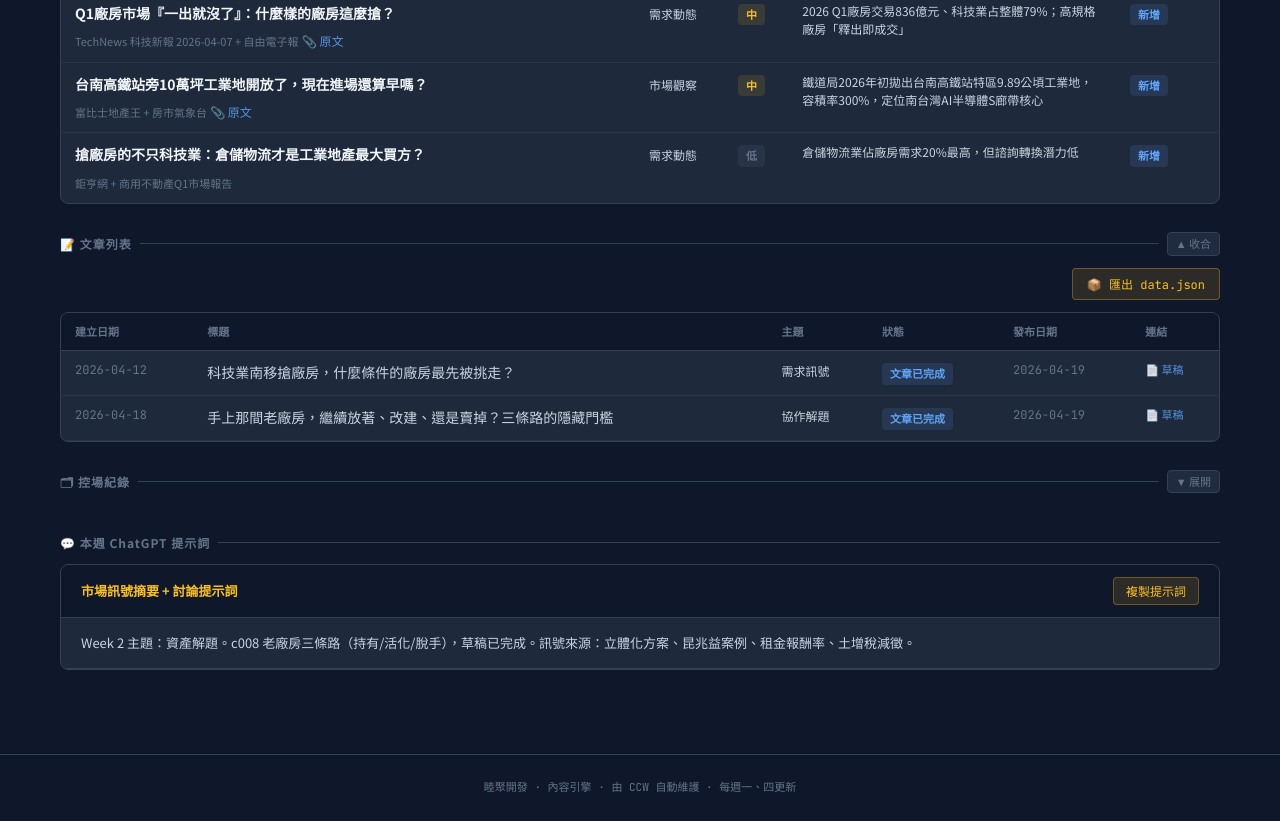
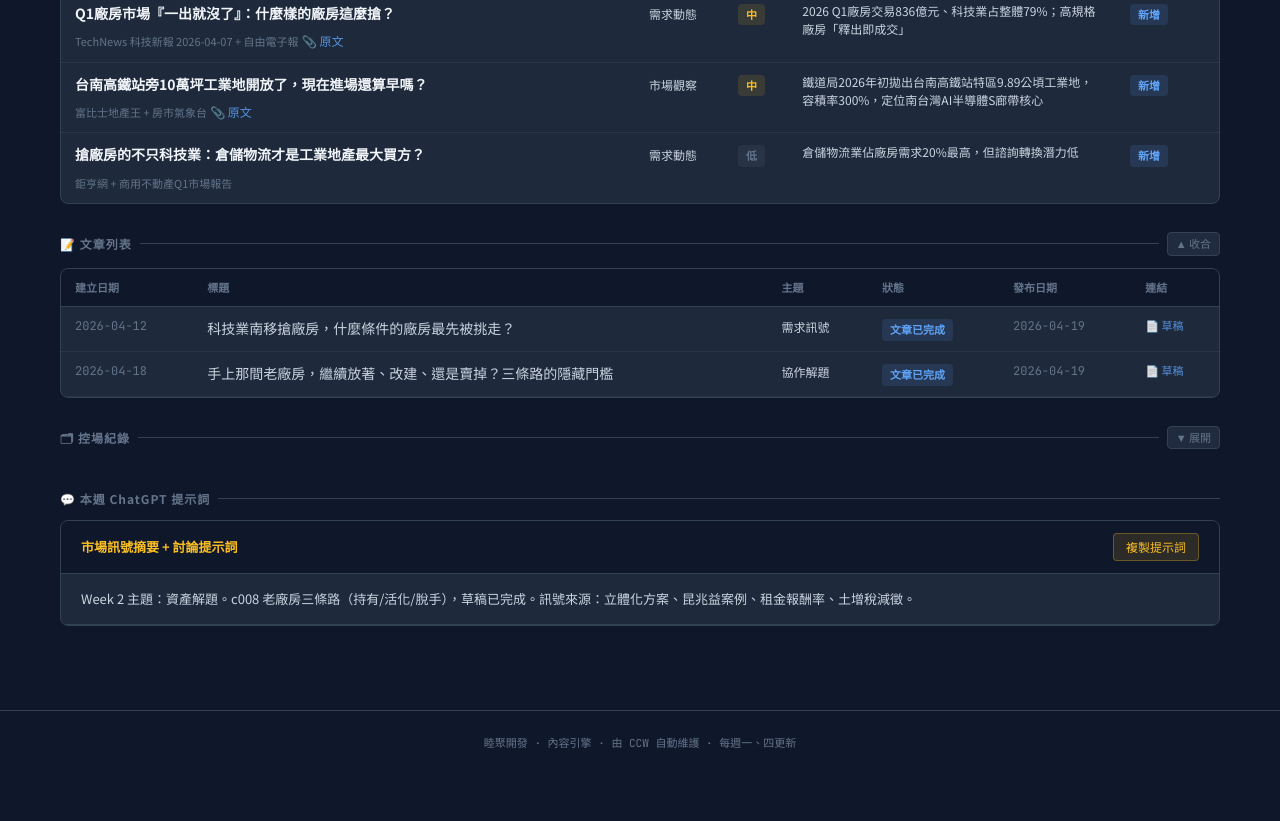
Before and after one commit to mac2good909777-commits/content-engine, a plain HTML site: page index.html in a window 1280 px wide. Shown: the part 1130-1951 px from the top of the page. After the commit the page ends 1907 px from the top, so only its background shows below. Drawn offline with Linux system fonts and the light colour scheme.

Commit message:
fix: 移除匯出 data.json 按鈕，保留編輯面板

```diff
--- a/index.html
+++ b/index.html
@@ -131,12 +131,6 @@ a.lnk:hover{opacity:1;text-decoration:underline}
 .art-links{display:flex;gap:10px;flex-wrap:wrap}
 .art-links a{font-size:11px}
 
-/* ── 匯出按鈕 ── */
-.export-bar{display:flex;justify-content:flex-end;margin-bottom:12px;gap:8px}
-.export-btn{background:rgba(251,191,36,.12);color:var(--gold);border:1px solid rgba(251,191,36,.3);border-radius:4px;padding:6px 14px;font-size:12px;font-family:var(--mono);cursor:pointer}
-.export-btn:hover{background:rgba(251,191,36,.22)}
-.export-btn.ok{color:var(--green);border-color:var(--green);background:rgba(74,222,128,.1)}
-
 /* ── 狀態 badge 擴充 ── */
 .b-comp{background:rgba(96,165,250,.12);color:var(--blue)}
 .b-fb{background:rgba(66,103,178,.15);color:#8B9DC3}
@@ -257,9 +251,6 @@ a.lnk:hover{opacity:1;text-decoration:underline}
       <span class="col-btn" id="arts-btn">▲ 收合</span>
     </div>
     <div class="col-body" id="arts-body" style="max-height:5000px">
-      <div class="export-bar">
-        <button class="export-btn" onclick="exportJson()" id="exportBtn">📦 匯出 data.json</button>
-      </div>
       <div class="tbl-wrap">
         <table>
           <thead>
@@ -531,38 +522,8 @@ function saveArticle(idx){
     a.publishDate = new Date().toISOString().slice(0,10);
   }
 
-  window._dirty = true;
   openEdit = -1;
   renderArticles(window._data);
-
-  /* 更新匯出按鈕提示 */
-  const btn = document.getElementById('exportBtn');
-  btn.textContent = '📦 匯出 data.json（有未儲存的變更）';
-  btn.style.borderColor = 'var(--gold)';
-}
-
-/* ── 匯出 data.json ── */
-function exportJson(){
-  if(!window._data) return;
-  const d = window._data;
-  d.lastUpdated = new Date().toISOString().slice(0,10);
-  const blob = new Blob([JSON.stringify(d,null,2)], {type:'application/json'});
-  const url = URL.createObjectURL(blob);
-  const link = document.createElement('a');
-  link.href = url;
-  link.download = 'data.json';
-  link.click();
-  URL.revokeObjectURL(url);
-
-  const btn = document.getElementById('exportBtn');
-  btn.textContent = '✓ 已匯出';
-  btn.classList.add('ok');
-  window._dirty = false;
-  setTimeout(()=>{
-    btn.textContent = '📦 匯出 data.json';
-    btn.classList.remove('ok');
-    btn.style.borderColor = '';
-  }, 3000);
 }
 </script>
 </body>
```
